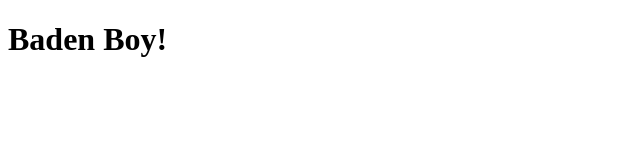
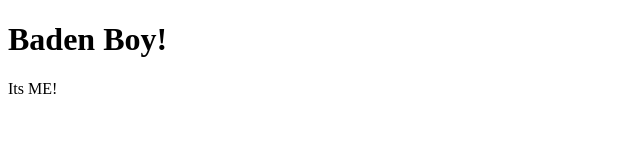
Before and after one commit to Vision26/assignments, a plain HTML site: page git/index.html in a window 1280 px wide. Shown: the full height of the page, 0-640 px from the left. Drawn offline with Linux system fonts and the light colour scheme.

Commit message:
<header> is added, ITS ME!

```diff
--- a/git/index.html
+++ b/git/index.html
@@ -8,5 +8,6 @@
 </head>
 <body>
     <h1>Baden Boy!</h1>
+    <header>Its ME!</header>
 </body>
 </html>
```
